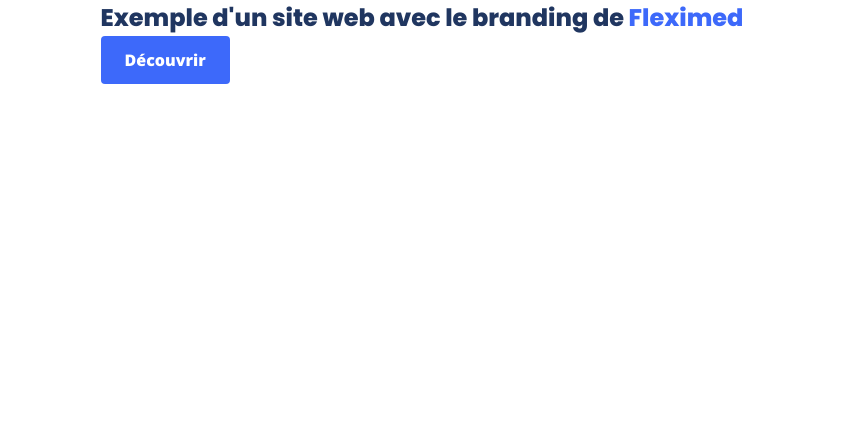
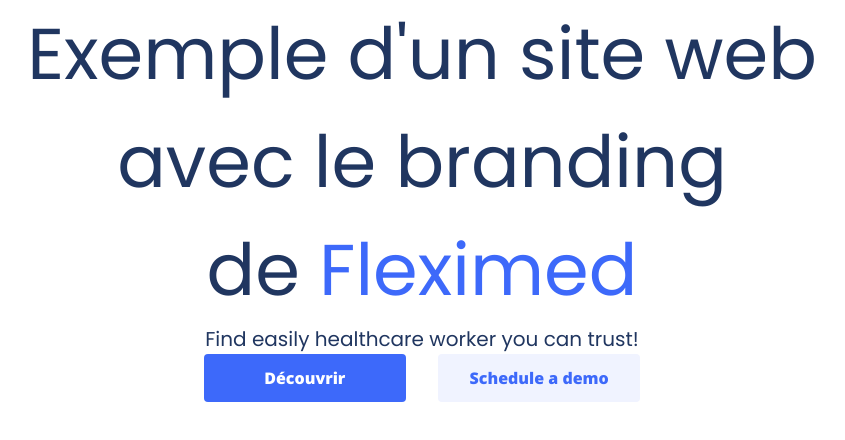
Before and after one commit to WandoCode/my-saas, a Next.js app: page / in a window 1280 px wide. Shown: the top 440 px of the page, without its empty margins (218-1063 px from the left). Built offline with nearby package versions, Linux system fonts and the light colour scheme.

Commit message:
Add content to hero section with basic style

```diff
--- a/src/app/page.tsx
+++ b/src/app/page.tsx
@@ -5,13 +5,27 @@
     <main>
       <div className="container center">
         <section className="hero">
-          <h1 className="heading">
-            Exemple d'un site web avec le branding de&nbsp;
-            <span className="fc-primary-600">Fleximed</span>
-          </h1>
-          <Button as="next-link" variant="primary">
-            Découvrir
-          </Button>
+          <div className="hero__container center">
+            <h1 className="heading h1">
+              Exemple d'un site web avec le branding de&nbsp;
+              <span className="fc-primary-600">Fleximed</span>
+            </h1>
+            <h2 className="heading subtitle">
+              Find easily healthcare worker you can trust!
+            </h2>
+            <div className="align hero__ctas">
+              <Button as="next-link" variant="primary" className="hero__btn-a">
+                Découvrir
+              </Button>
+              <Button
+                as="next-link"
+                variant="secondary"
+                className="hero__btn-a"
+              >
+                Schedule a demo
+              </Button>
+            </div>
+          </div>
         </section>
       </div>
     </main>
--- a/src/style/base/_typo.scss
+++ b/src/style/base/_typo.scss
@@ -8,4 +8,14 @@
 .heading {
   color: var(--clr-default-250);
   font-family: $font-secondary;
+  text-align: center;
+  font-weight: 400;
 }
+
+.h1 {
+  font-size: 72px;
+}
+
+.subtitle {
+  font-size: 20px;
+}
--- a/src/style/components/_button.scss
+++ b/src/style/components/_button.scss
@@ -7,7 +7,7 @@
   border-radius: in-rem(4);
   height: in-rem(48);
   padding-inline: in-rem(24);
-  width: min-content;
+  width: fit-content;
 
   &:hover {
     cursor: pointer;
--- a/src/style/main.css
+++ b/src/style/main.css
@@ -11,10 +11,33 @@
   --clr-primary-900: hsl(226, 95%, 90%);
   --clr-primary-950: hsl(226, 95%, 95%);
   --clr-primary-970: hsl(226, 95%, 97%);
+  --clr-secondary-100: hsl(177, 100%, 10%);
+  --clr-secondary-150: hsl(177, 100%, 15%);
+  --clr-secondary-250: hsl(177, 100%, 25%);
+  --clr-secondary-350: hsl(177, 100%, 35%);
   --clr-secondary-450: hsl(177, 100%, 46%);
+  --clr-secondary-550: hsl(177, 100%, 55%);
+  --clr-secondary-650: hsl(177, 100%, 65%);
+  --clr-secondary-750: hsl(177, 100%, 75%);
+  --clr-secondary-850: hsl(177, 100%, 85%);
+  --clr-secondary-950: hsl(177, 100%, 95%);
+  --clr-accent-100: hsl(302, 87%, 22%);
+  --clr-accent-200: hsl(302, 87%, 32%);
+  --clr-accent-300: hsl(302, 87%, 42%);
+  --clr-accent-400: hsl(302, 87%, 52%);
+  --clr-accent-500: hsl(302, 87%, 62%);
+  --clr-accent-600: hsl(302, 87%, 72%);
+  --clr-accent-700: hsl(302, 87%, 82%);
+  --clr-accent-800: hsl(302, 87%, 92%);
+  --clr-accent-900: hsl(302, 87%, 100%);
   --clr-default-250: hsl(219, 50%, 25%);
+  --clr-default-350: hsl(219, 50%, 35%);
   --clr-default-450: hsl(219, 50%, 45%);
+  --clr-default-550: hsl(219, 50%, 55%);
+  --clr-default-650: hsl(219, 50%, 65%);
+  --clr-default-750: hsl(219, 50%, 75%);
   --clr-default-850: hsl(219, 50%, 85%);
+  --clr-default-950: hsl(219, 50%, 95%);
   --clr-neutral-350: hsl(0, 0%, 35%);
   --clr-neutral-450: hsl(0, 0%, 45%);
   --clr-neutral-750: hsl(0, 0%, 75%);
@@ -64,17 +87,86 @@
 :root .fc-primary-970 {
   color: hsl(226, 95%, 97%);
 }
+:root .fc-secondary-100 {
+  color: hsl(177, 100%, 10%);
+}
+:root .fc-secondary-150 {
+  color: hsl(177, 100%, 15%);
+}
+:root .fc-secondary-250 {
+  color: hsl(177, 100%, 25%);
+}
+:root .fc-secondary-350 {
+  color: hsl(177, 100%, 35%);
+}
 :root .fc-secondary-450 {
   color: hsl(177, 100%, 46%);
+}
+:root .fc-secondary-550 {
+  color: hsl(177, 100%, 55%);
+}
+:root .fc-secondary-650 {
+  color: hsl(177, 100%, 65%);
+}
+:root .fc-secondary-750 {
+  color: hsl(177, 100%, 75%);
+}
+:root .fc-secondary-850 {
+  color: hsl(177, 100%, 85%);
+}
+:root .fc-secondary-950 {
+  color: hsl(177, 100%, 95%);
+}
+:root .fc-accent-100 {
+  color: hsl(302, 87%, 22%);
+}
+:root .fc-accent-200 {
+  color: hsl(302, 87%, 32%);
+}
+:root .fc-accent-300 {
+  color: hsl(302, 87%, 42%);
+}
+:root .fc-accent-400 {
+  color: hsl(302, 87%, 52%);
+}
+:root .fc-accent-500 {
+  color: hsl(302, 87%, 62%);
+}
+:root .fc-accent-600 {
+  color: hsl(302, 87%, 72%);
+}
+:root .fc-accent-700 {
+  color: hsl(302, 87%, 82%);
+}
+:root .fc-accent-800 {
+  color: hsl(302, 87%, 92%);
+}
+:root .fc-accent-900 {
+  color: hsl(302, 87%, 100%);
 }
 :root .fc-default-250 {
   color: hsl(219, 50%, 25%);
 }
+:root .fc-default-350 {
+  color: hsl(219, 50%, 35%);
+}
 :root .fc-default-450 {
   color: hsl(219, 50%, 45%);
 }
+:root .fc-default-550 {
+  color: hsl(219, 50%, 55%);
+}
+:root .fc-default-650 {
+  color: hsl(219, 50%, 65%);
+}
+:root .fc-default-750 {
+  color: hsl(219, 50%, 75%);
+}
 :root .fc-default-850 {
   color: hsl(219, 50%, 85%);
+}
+:root .fc-default-950 {
+  color: hsl(219, 50%, 95%);
 }
 :root .fc-neutral-350 {
   color: hsl(0, 0%, 35%);
@@ -350,6 +442,16 @@
 .heading {
   color: var(--clr-default-250);
   font-family: Poppins, sans-serif;
+  text-align: center;
+  font-weight: 400;
+}
+
+.h1 {
+  font-size: 72px;
+}
+
+.subtitle {
+  font-size: 20px;
 }
 
 .button {
@@ -358,8 +460,8 @@
   border-radius: 0.25rem;
   height: 3rem;
   padding-inline: 1.5rem;
-  width: -moz-min-content;
-  width: min-content;
+  width: -moz-fit-content;
+  width: fit-content;
 }
 .button:hover {
   cursor: pointer;
@@ -409,6 +511,18 @@
   color: var(--clr-negative-150);
 }
 
+.hero__container {
+  max-width: 70%;
+  margin-inline: auto;
+}
+.hero__ctas {
+  width: 50%;
+  gap: 2rem;
+}
+.hero__btn-a, .hero__btn-b {
+  flex-basis: 100%;
+}
+
 .container {
   max-width: 1440px;
   width: calc(100% - 2rem);
@@ -416,6 +530,13 @@
 }
 
 .center {
+  display: flex;
+  flex-direction: column;
+  justify-content: center;
+  align-items: center;
+}
+
+.align {
   display: flex;
   justify-content: center;
   align-items: center;
--- /dev/null
+++ b/src/style/pages/home/_hero.scss
@@ -0,0 +1,16 @@
+.hero {
+  &__container {
+    max-width: 70%;
+    margin-inline: auto;
+  }
+
+  &__ctas {
+    width: 50%;
+    gap: 2rem;
+  }
+
+  &__btn-a,
+  &__btn-b {
+    flex-basis: 100%;
+  }
+}
--- /dev/null
+++ b/src/style/pages/home/_index.scss
@@ -0,0 +1 @@
+@forward './hero';
--- a/src/style/utils/_helpers.scss
+++ b/src/style/utils/_helpers.scss
@@ -8,10 +8,16 @@
 
 .center {
   display: flex;
+  flex-direction: column;
   justify-content: center;
   align-items: center;
 }
 
+.align {
+  display: flex;
+  justify-content: center;
+  align-items: center;
+}
 /**
  * Hide element while making it readable for screen readers
  * Shamelessly borrowed from HTML5Boilerplate:
```
Also changed, not shown: src/style/abstracts/_colors.scss (+25 -0 lines), src/style/pages/_home.scss (deleted), 1 other file (tests, documents, lock files or other folders).
